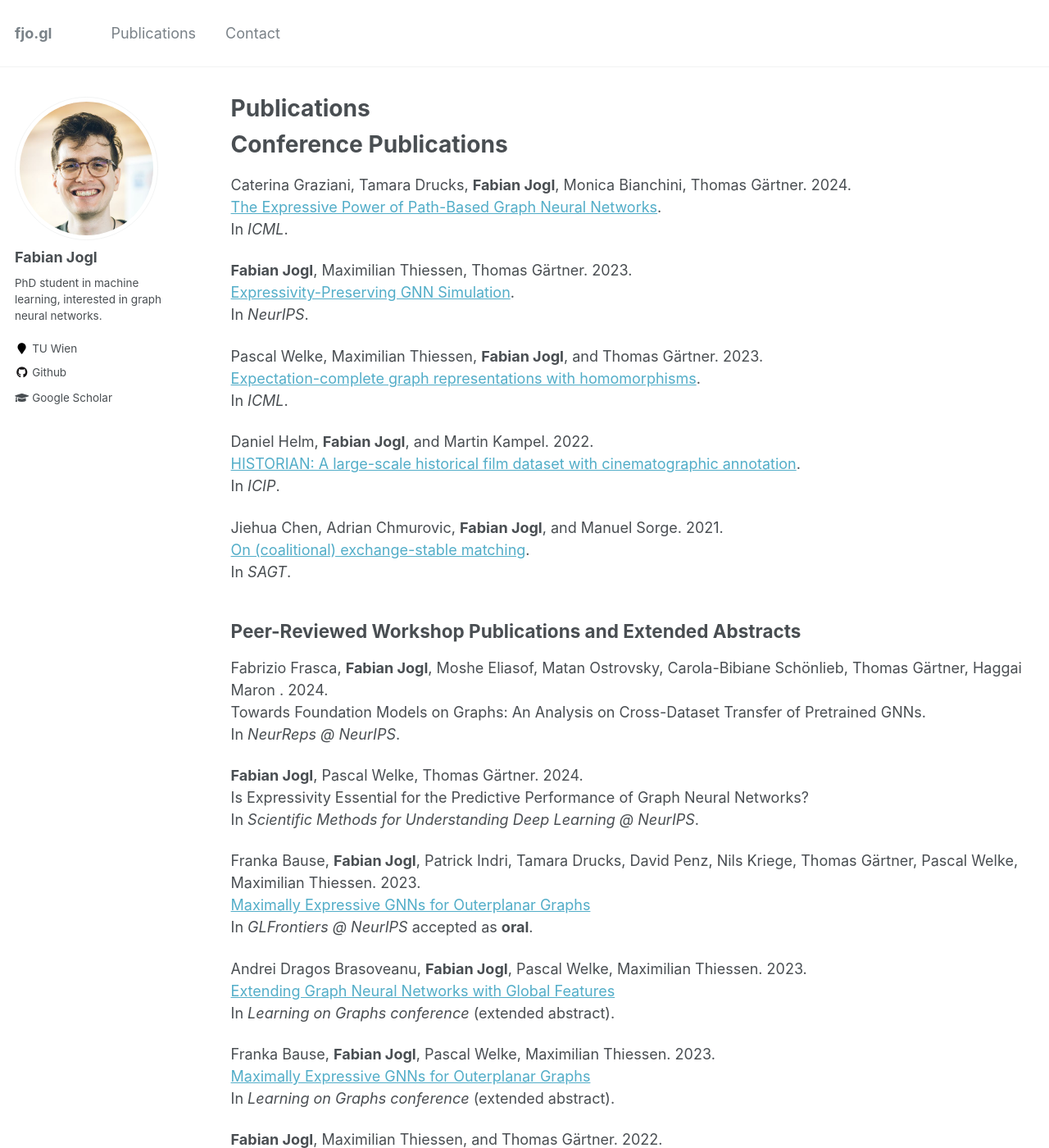
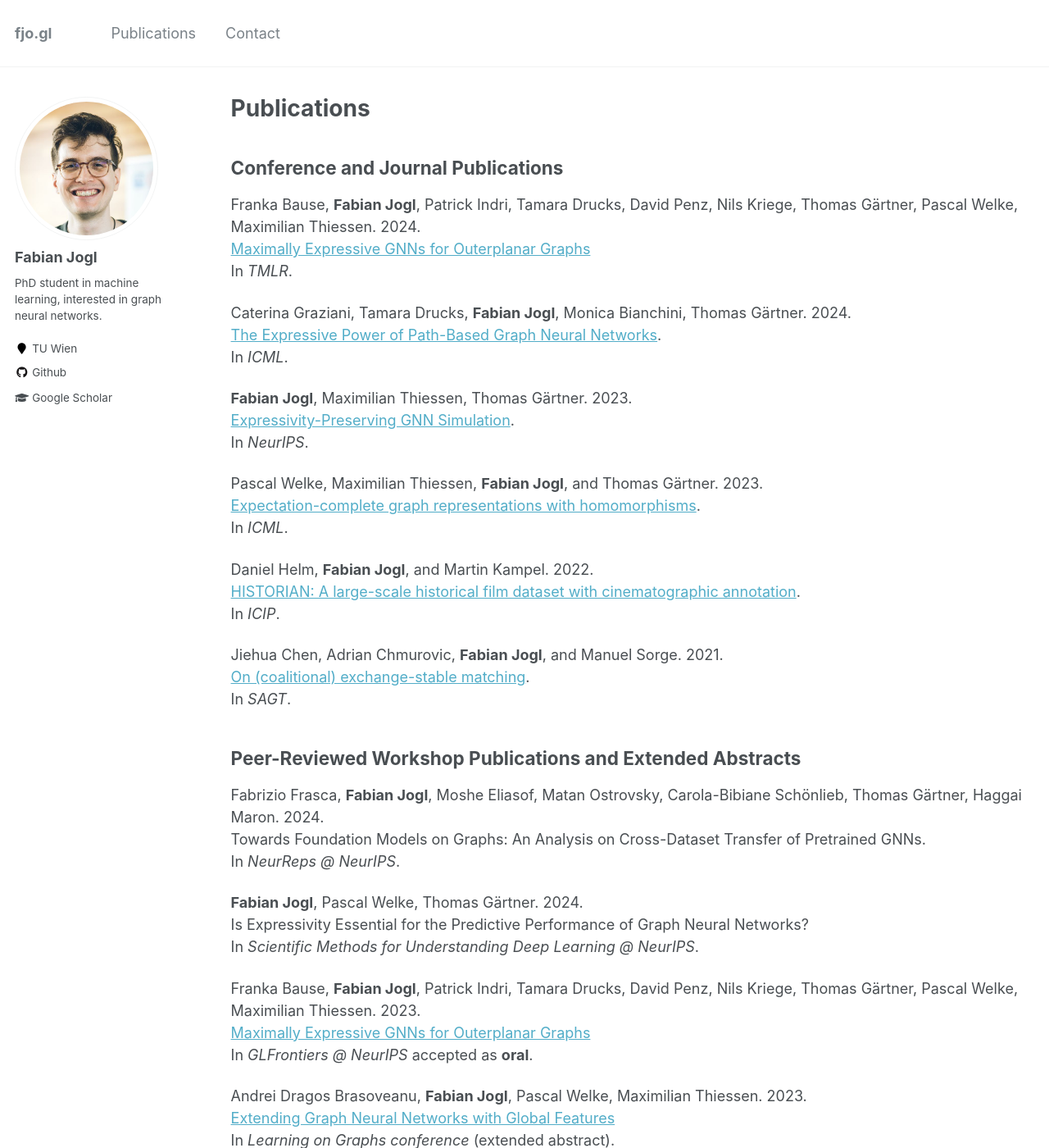
Before and after one commit to ocatias/ocatias.github.io, a Jekyll site: the page built from _pages/publications.md, in a window 1280 px wide and 1400 px high. Shown: the whole window at 82% size. Built offline with Jekyll 4.4.1, drawn with Linux system fonts in a browser that asks for light colours.

Commit message:
Update with outerplanarity paper

```diff
--- a/Gemfile
+++ b/Gemfile
@@ -25,3 +25,5 @@ group :jekyll_plugins do
   gem 'jekyll-sitemap'
   gem 'hawkins'
 end
+
+gem "webrick", "~> 1.9"
--- a/_pages/publications.md
+++ b/_pages/publications.md
@@ -5,7 +5,11 @@ permalink: /publications/
 author_profile: true
 ---
 
-# Conference Publications
+## Conference and Journal Publications
+Franka Bause, **Fabian Jogl**, Patrick Indri, Tamara Drucks, David Penz, Nils Kriege, Thomas Gärtner, Pascal Welke, Maximilian Thiessen. 2024.
+[Maximally Expressive GNNs for Outerplanar Graphs]()
+In _TMLR_.
+
 Caterina Graziani, Tamara Drucks, **Fabian Jogl**, Monica Bianchini, Thomas Gärtner. 2024.
 [The Expressive Power of Path-Based Graph Neural Networks](https://openreview.net/pdf?id=io1XSRtcO8).
 In _ICML_.
@@ -28,7 +32,7 @@ In _SAGT_.
 
 ## Peer-Reviewed Workshop Publications and Extended Abstracts
 
-Fabrizio Frasca, **Fabian Jogl**, Moshe Eliasof, Matan Ostrovsky, Carola-Bibiane Schönlieb, Thomas Gärtner, Haggai Maron . 2024.
+Fabrizio Frasca, **Fabian Jogl**, Moshe Eliasof, Matan Ostrovsky, Carola-Bibiane Schönlieb, Thomas Gärtner, Haggai Maron. 2024.
 Towards Foundation Models on Graphs: An Analysis on
 Cross-Dataset Transfer of Pretrained GNNs.
 In _NeurReps @ NeurIPS_.
```
Also changed, not shown: _pages/about.md (+1 -0 lines), Gemfile.lock, 4 other files.
